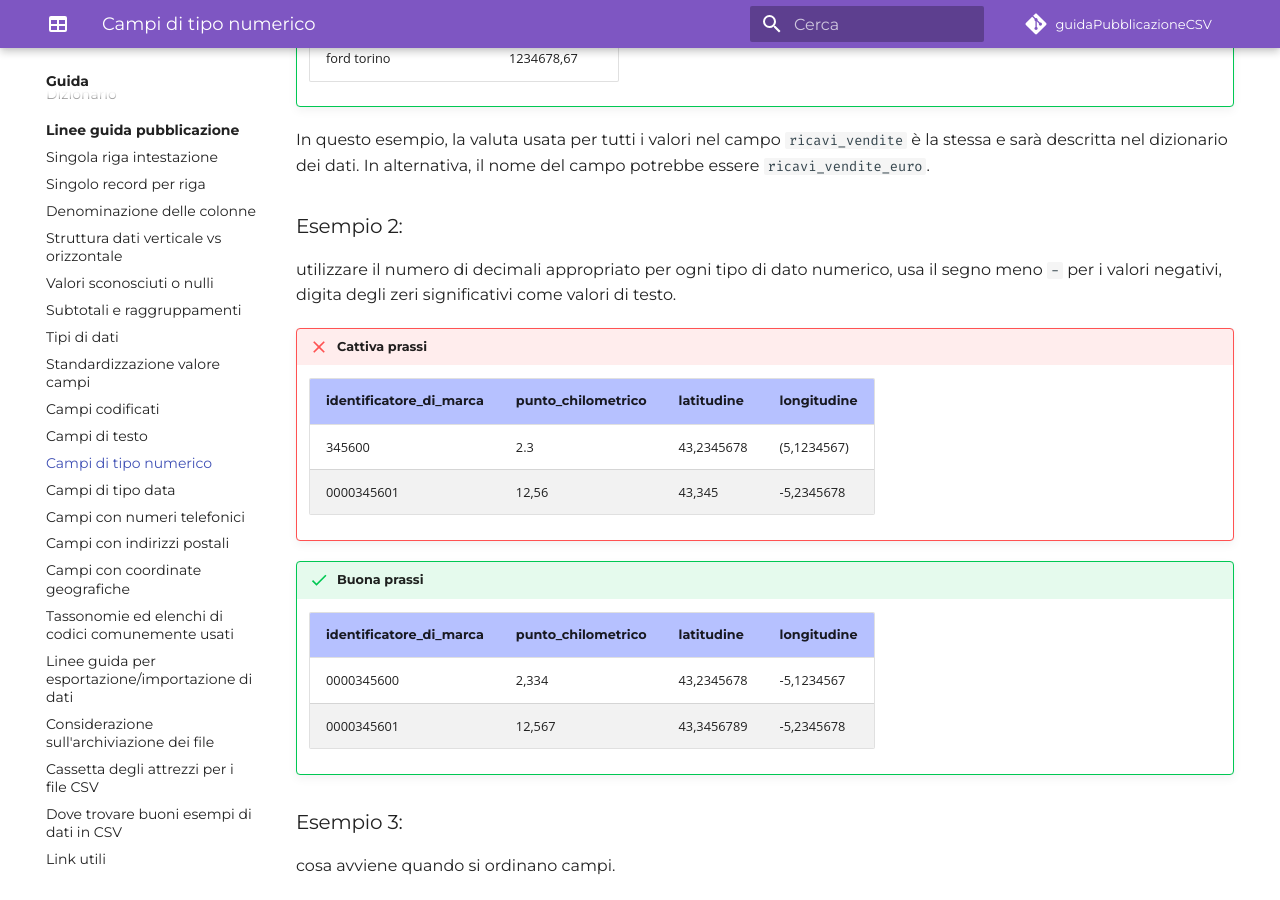
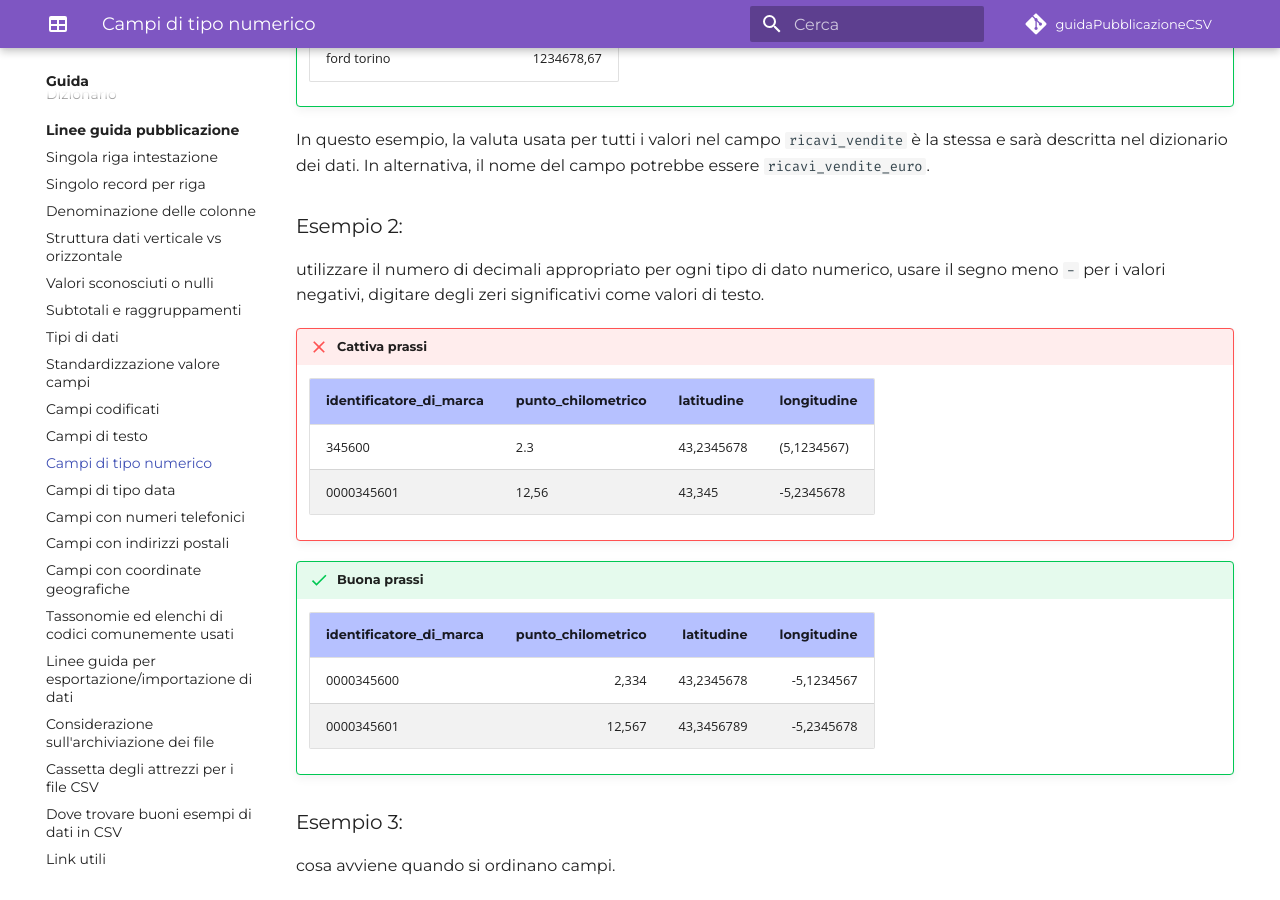
Before and after one commit to ondata/guidaPraticaPubblicazioneCSV, an MkDocs documentation site: the page built from docs/guida/linee_guida_pubblicazione/P11_campi_tipo_numerico.md, in a window 1280 px wide and 900 px high, scrolled down 2591 px. Built offline with MkDocs 1.6.1 and Material for MkDocs 9.7.7, drawn with Linux system fonts in a browser that asks for light colours; comment, search, counter and statistics services are not loaded.

Commit message:
Update P11_campi_tipo_numerico.md

```diff
--- a/docs/guida/linee_guida_pubblicazione/P11_campi_tipo_numerico.md
+++ b/docs/guida/linee_guida_pubblicazione/P11_campi_tipo_numerico.md
@@ -33,7 +33,7 @@
 ### Esempio:
 
 | marca | prezzo_vendita | valuta |
-| --- | --- | --- |
+| --- | ---: | --- |
 | chevrolet chevelle malibu | 23540,20 | EUR |
 | buick skylark 320 | 22189,00 | EUR |
 | plymouth satellite | 28362,65 | USD |
@@ -60,7 +60,7 @@
 !!! success "Buona prassi"
 
     | marca | ricavi_vendite |
-    | --- | --- |
+    | --- | ---: |
     | chevrolet chevelle malibu | 1234454,34 |
     | buick skylark 320 | 2345567,89 |
     | plymouth satellite | 344678,23 |
@@ -70,7 +70,7 @@
 In questo esempio, la valuta usata per tutti i valori nel campo `ricavi_vendite` è la stessa e sarà descritta nel dizionario dei dati. In alternativa, il nome del campo potrebbe essere `ricavi_vendite_euro`.
 
 ### Esempio 2:
-utilizzare il numero di decimali appropriato per ogni tipo di dato numerico, usa il segno meno `-` per i valori negativi, digita degli zeri significativi come valori di testo.
+utilizzare il numero di decimali appropriato per ogni tipo di dato numerico, usare il segno meno `-` per i valori negativi, digitare degli zeri significativi come valori di testo.
 
 !!! failure "Cattiva prassi"
 
@@ -82,7 +82,7 @@
 !!! success "Buona prassi"
 
     | identificatore_di_marca | punto_chilometrico | latitudine | longitudine |
-    | --- | --- | --- | --- |
+    | --- | ---: | ---: | ---: |
     | 0000345600 | 2,334 | 43,2345678 | -5,1234567 |
     | 0000345601 | 12,567 | 43,3456789 | -5,2345678 |
 
@@ -94,7 +94,7 @@
 Tabella di input:
 
 | marca | classifica |
-| --- | --- |
+| --- | ---: |
 | chevrolet chevelle malibu | 1 |
 | buick skylark 320 | 9 |
 | plymouth satellite | 6 |
@@ -104,7 +104,7 @@
 Output dopo ordinamento per colonna `classifica`:
 
 | marca | classifica |
-| --- | --- |
+| --- | ---: |
 | chevrolet chevelle malibu | 1 |
 | amc rebel sst | 2 |
 | ford torino | 4 |
```
